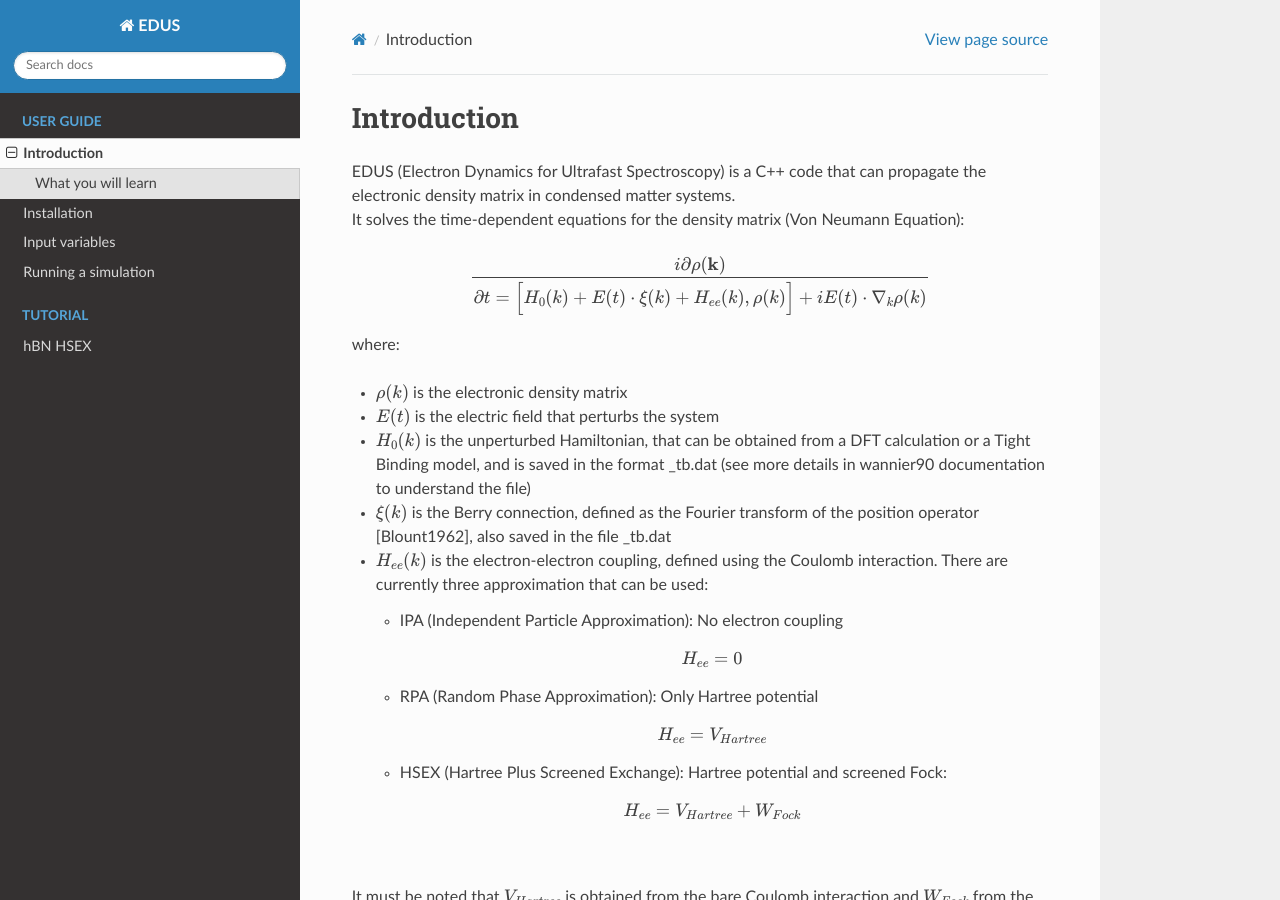
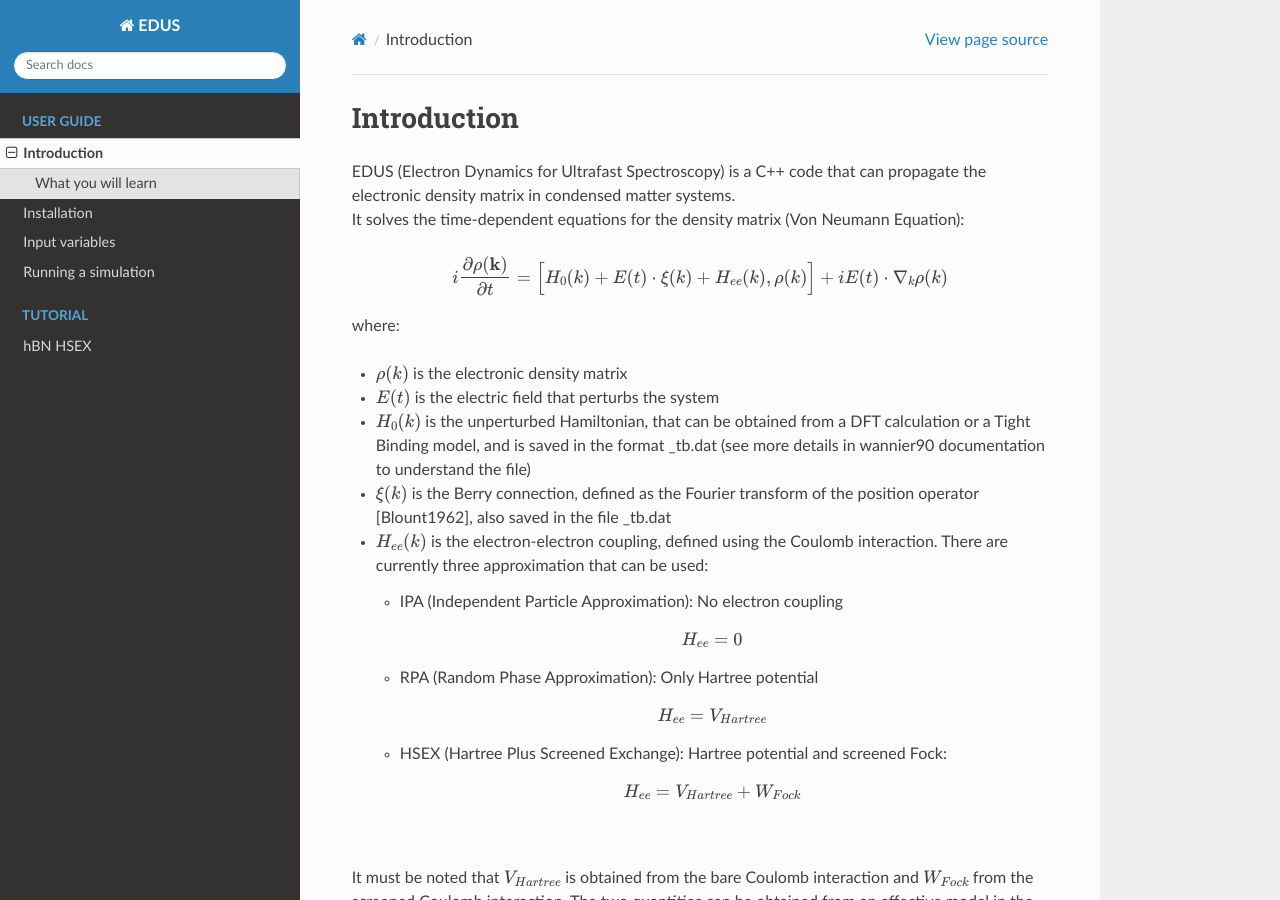
Before and after one commit to gcistaro/EDUS_2.0, a Sphinx documentation site: the page built from docs/source/tutorials/intro.md, in a window 1280 px wide and 900 px high. Built offline with Sphinx 7.4.7 and the Read the Docs theme 3.1.0, drawn with Linux system fonts in a browser that asks for light colours.

```diff
--- a/docs/source/index.rst
+++ b/docs/source/index.rst
@@ -6,7 +6,7 @@
 Welcome to the EDUS documentation
 ==================
 
-This is the home of the documentation of EDUS, which is an open-source code for the propagation of the electron wavepacket in condensed matter when an external field is introduced.<br>
+This is the home of the documentation of EDUS, which is an open-source code for the propagation of the electron wavepacket in condensed matter when an external field is introduced.
 EDUS has a full interface with QuantumESPRESSO via Wannier90, and can be run right after a wannierization.
 
 This documentation contains the following sections:
--- a/docs/source/tutorials/intro.md
+++ b/docs/source/tutorials/intro.md
@@ -4,7 +4,7 @@ EDUS (Electron Dynamics for Ultrafast Spectroscopy) is a C++ code that can propa
 It solves the time-dependent equations for the density matrix (Von Neumann Equation):
 
 $$
-i{\partial \rho(\textbf{k})}\over{\partial t} = \Big[ H_0(k) +E(t)\cdot \xi(k) + H_{ee}(k), \rho(k)\Big] + i E(t)\cdot \nabla_k \rho(k)
+i\frac{\partial \rho(\textbf{k})}{\partial t} = \Big[ H_0(k) +E(t)\cdot \xi(k) + H_{ee}(k), \rho(k)\Big] + i E(t)\cdot \nabla_k \rho(k)
 $$
 
 where:
```
